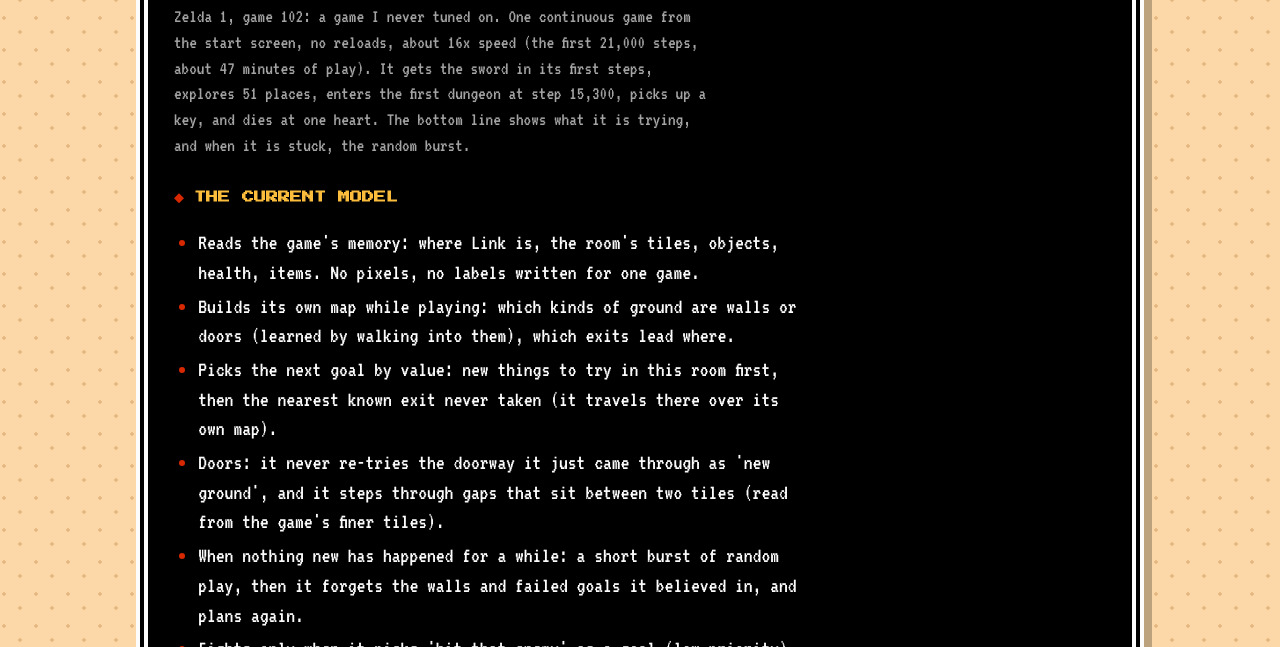
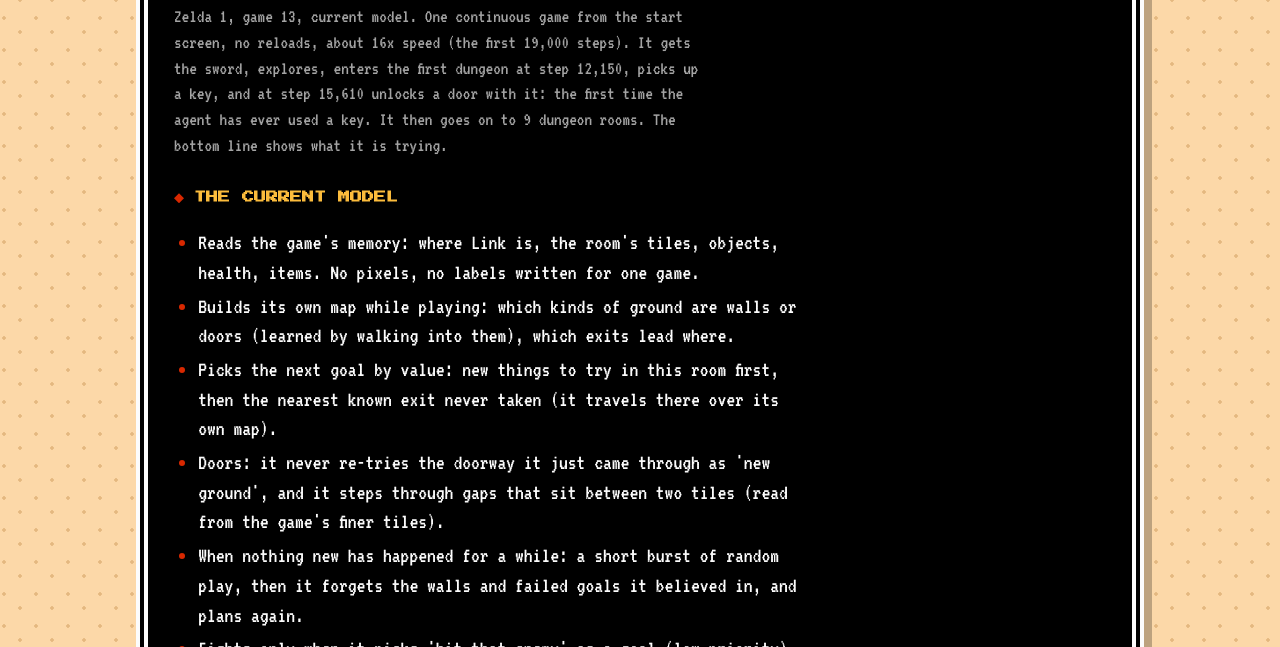
Before and after one commit to sofianedjerbi/zelda-agent-devblog, a Jekyll site: the page built from index.html, in a window 1280 px wide and 900 px high, scrolled down 469 px, cut to the strip 253-900 px from the top of the window. Built offline with Jekyll 4.4.1, drawn with Linux system fonts in a browser that asks for light colours.

Commit message:
HOME video: game 13, first key ever used

```diff
--- a/index.html
+++ b/index.html
@@ -7,8 +7,8 @@ layout: default
 
   <h2>Watch it play</h2>
   <figure class="show">
-    <video src="{{ '/assets/video/zelda1-heldout-102.mp4' | relative_url }}" controls muted playsinline preload="metadata"></video>
-    <figcaption>Zelda 1, game 102: a game I never tuned on. One continuous game from the start screen, no reloads, about 16x speed (the first 21,000 steps, about 47 minutes of play). It gets the sword in its first steps, explores 51 places, enters the first dungeon at step 15,300, picks up a key, and dies at one heart. The bottom line shows what it is trying, and when it is stuck, the random burst.</figcaption>
+    <video src="{{ '/assets/video/zelda1-game13-key.mp4' | relative_url }}" controls muted playsinline preload="metadata"></video>
+    <figcaption>Zelda 1, game 13, current model. One continuous game from the start screen, no reloads, about 16x speed (the first 19,000 steps). It gets the sword, explores, enters the first dungeon at step 12,150, picks up a key, and at step 15,610 unlocks a door with it: the first time the agent has ever used a key. It then goes on to 9 dungeon rooms. The bottom line shows what it is trying.</figcaption>
   </figure>
 
   <h2>The current model</h2>
```
Also changed, not shown: 2 other files.
